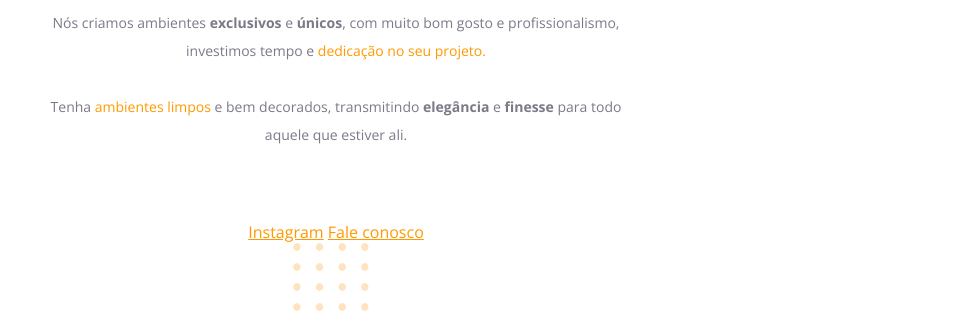
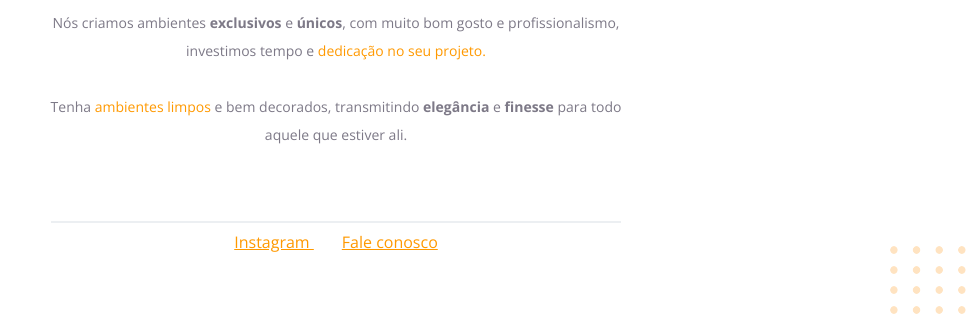
Before and after one commit to leocomandulli/Projeto-01, a plain HTML site: page index.html in a window 1280 px wide. Shown: the part 476-810 px from the top of the page, without its empty margins (304-1280 px from the left). Drawn offline with nearby package versions, Linux system fonts and the light colour scheme.

Commit message:
Finalização

```diff
--- a/index.html
+++ b/index.html
@@ -34,13 +34,25 @@
 
 
     <div id="footer">
-        <a href="https://instagram.com/moveis">Instagram</a>
+        <div id="line"></div>
 
-        <a href="mailto:contato@moveisparavoce.com">Fale conosco</a>
+        <a
+        target="_blank"
+        href="https://instagram.com/moveis">Instagram
+        </a>
+
+        <a
+        target="_blank"
+        href="mailto:contato@moveisparavoce.com">Fale conosco
+        </a>
+
     </div>
 
 
-    <img src="images/balls.svg"  alt="Bolinhas laranjads no canto inferior direito
+    <img
+    id="balls"
+    src="images/balls.svg"
+    alt="Bolinhas laranjads no canto inferior direito
     da tela"/>
 
 
--- a/style.css
+++ b/style.css
@@ -36,3 +36,27 @@ h1{
 h1 span {
     font-weight: bold;
 }
+
+#footer {
+    margin-bottom: 33px;
+}
+
+/*pegue o a quem tem anterior a ele um a*/
+#footer a + a{
+    margin-left: 28px;
+
+}
+
+#line {
+    width: 568px;
+    height: 0;
+    margin: 0 auto 8px;
+    border: 1px solid #ECEFF2;
+
+}
+
+#balls {
+    position: fixed;
+    bottom: 0px;
+    right: 0px;
+}
```
